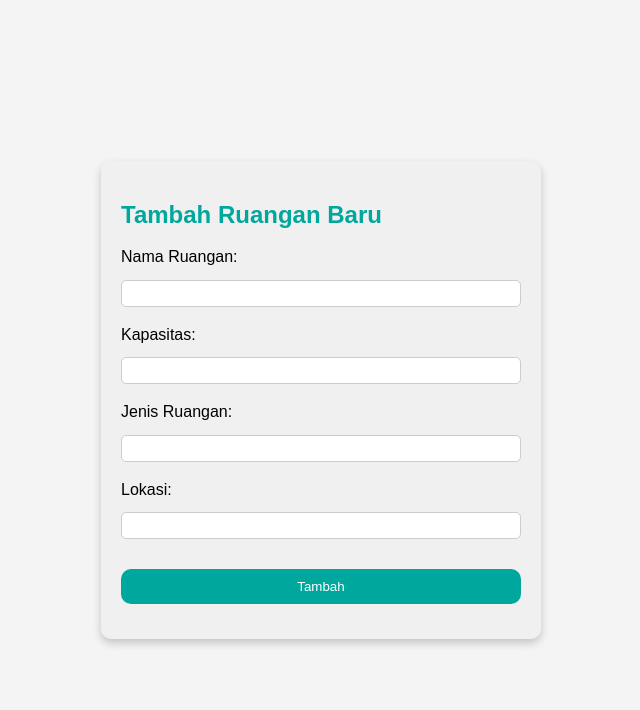
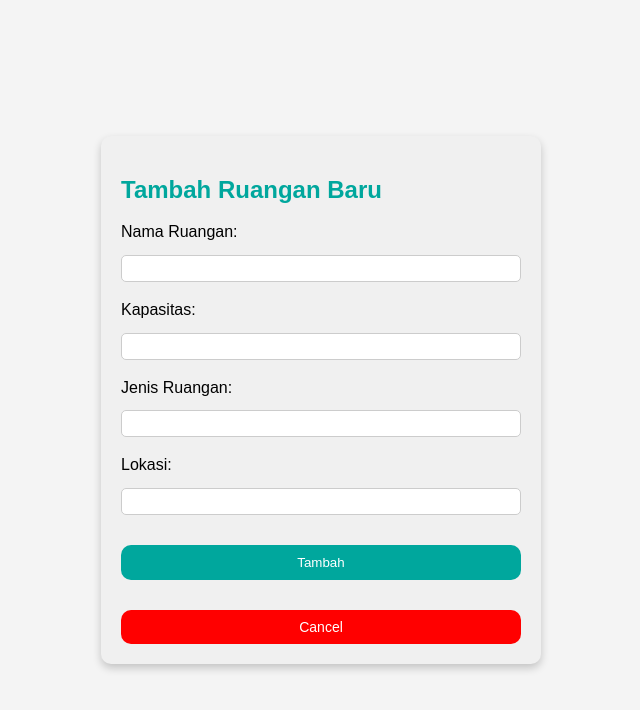
Before and after one commit to RioBithub/WEBPROLANJUT, a PHP site: page /tambahruangan.php in a window 1280 px wide. Shown: the top 710 px of the page, without its empty margins (319-959 px from the left). Run offline with PHP 8.4, Linux system fonts and the light colour scheme; a user stored in the database is signed in.

Commit message:
ADD CANCEL BUTTON

```diff
--- a/tambahruangan.php
+++ b/tambahruangan.php
@@ -42,6 +42,7 @@ if ($_SERVER['REQUEST_METHOD'] == 'POST') {
 
 <!DOCTYPE html>
 <html lang="id">
+
 <head>
     <meta charset="UTF-8">
     <title>Tambah Ruangan - Sistem Informasi Ruangan</title>
@@ -77,6 +78,32 @@ if ($_SERVER['REQUEST_METHOD'] == 'POST') {
             background-color: #0056b3;
         }
 
+        .red-button {
+            background-color: #00A79D;
+            color: white;
+            padding: 10px 70px;
+            text-decoration: none;
+            border-radius: 10px;
+            transition: background-color 0.3s ease;
+            border: none;
+            cursor: pointer;
+            margin-top: 15px;
+            text-align: center;
+            display: inline-block;
+            width: auto;
+            font-size: 14px;
+            /* Mengatur ukuran font */
+        }
+
+        .red-button {
+            background-color: red;
+            padding: 6px 30px;
+        }
+
+        .red-button:hover {
+            background-color: darkred;
+        }
+
         .error {
             color: red;
         }
@@ -108,6 +135,7 @@ if ($_SERVER['REQUEST_METHOD'] == 'POST') {
         }
     </style>
 </head>
+
 <body>
     <div class="form-container">
         <h2 class="green-heading">Tambah Ruangan Baru</h2>
@@ -130,7 +158,9 @@ if ($_SERVER['REQUEST_METHOD'] == 'POST') {
             <input type="text" name="lokasi" id="lokasi" required>
 
             <input type="submit" value="Tambah" class="green-button" style="margin: 15 auto;">
+            <a href="daftar_ruangan.php" class="red-button" style="margin: 600 auto;">Cancel</a>
         </form>
     </div>
 </body>
+
 </html>
```
Also changed, not shown: hapusruangan.php (+36 -2 lines).
